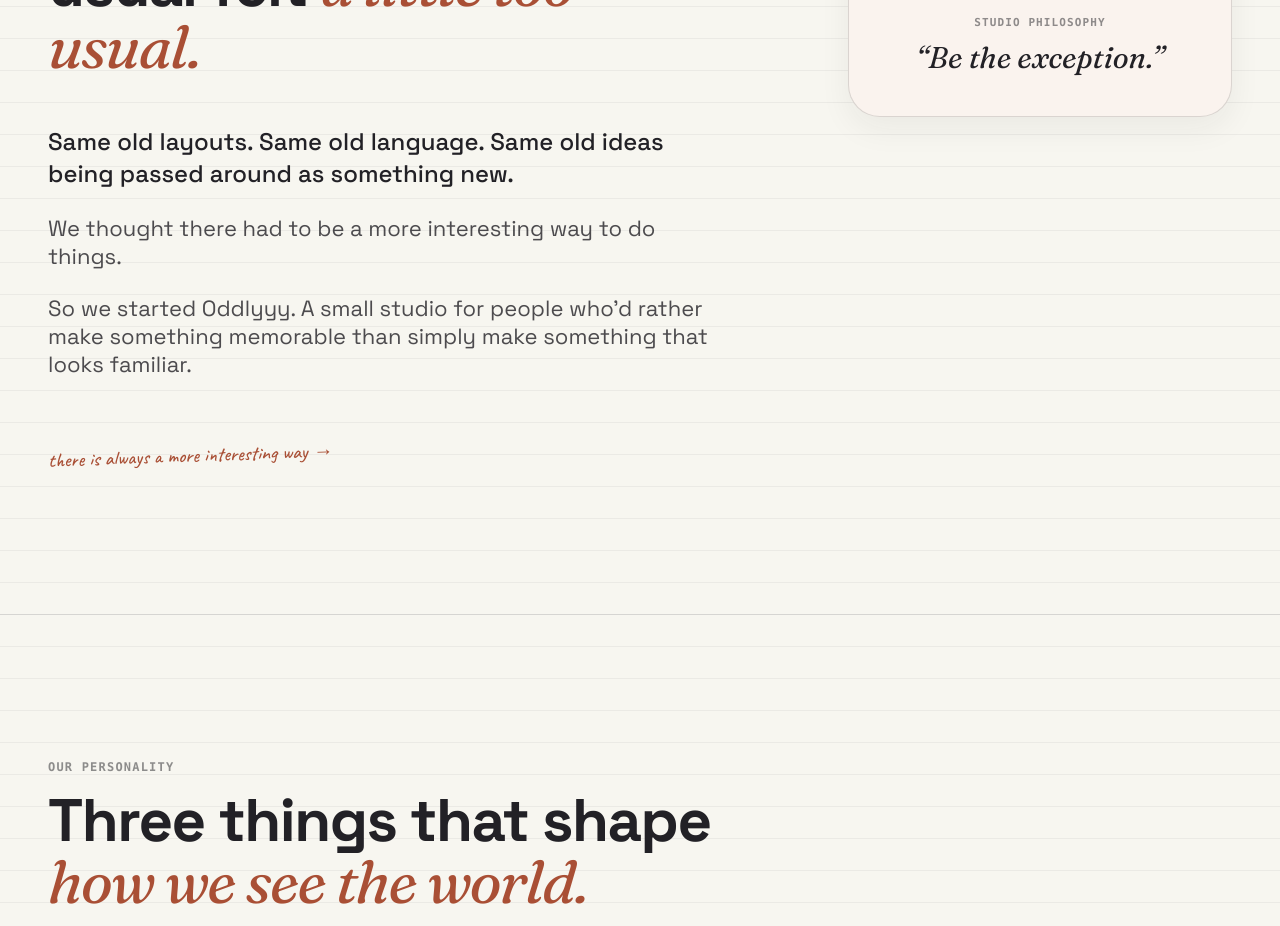
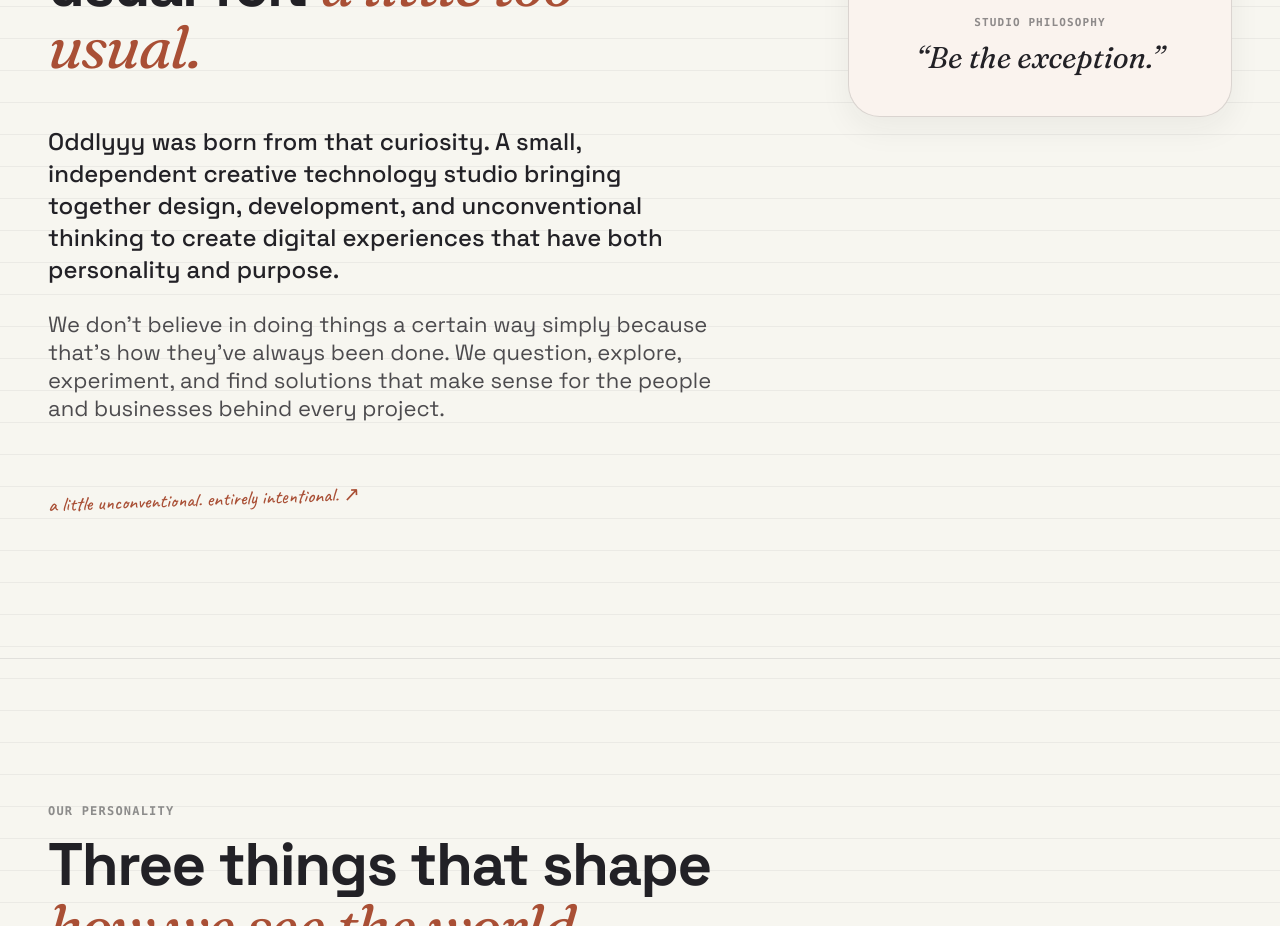
Before and after one commit to Atharva0393/Oddlyyy, a Next.js app: page /about in a window 1280 px wide. Shown: the part 1080-2006 px from the top of the page. Built offline with nearby package versions, Linux system fonts and the light colour scheme; a web font is replaced by a local one.

Commit message:
Update About page Our Origin narrative copy and annotation

```diff
--- a/src/components/sections/about/AboutWhyWeStarted.tsx
+++ b/src/components/sections/about/AboutWhyWeStarted.tsx
@@ -32,23 +32,19 @@ export const AboutWhyWeStarted: React.FC = () => {
 
             {/* Generously Spaced Narrative */}
             <div className="space-y-6 text-lg sm:text-xl md:text-[22px] text-ink/80 leading-relaxed font-primary font-normal max-w-2xl">
-              <p className="text-xl sm:text-2xl font-medium text-ink leading-snug">
-                Same old layouts. Same old language. Same old ideas being passed around as something new.
+              <p className="text-xl sm:text-2xl font-medium text-ink leading-relaxed">
+                Oddlyyy was born from that curiosity. A small, independent creative technology studio bringing together design, development, and unconventional thinking to create digital experiences that have both personality and purpose.
               </p>
 
               <p>
-                We thought there had to be a more interesting way to do things.
-              </p>
-
-              <p>
-                So we started Oddlyyy. A small studio for people who&apos;d rather make something memorable than simply make something that looks familiar.
+                We don&apos;t believe in doing things a certain way simply because that&apos;s how they&apos;ve always been done. We question, explore, experiment, and find solutions that make sense for the people and businesses behind every project.
               </p>
             </div>
 
             {/* Subtle Handwritten Annotation */}
             <div className="pt-4 flex items-center gap-3">
-              <HandwrittenNote direction="right" color="terracotta" className="text-lg sm:text-xl">
-                there is always a more interesting way
+              <HandwrittenNote direction="none" color="terracotta" className="text-xl sm:text-2xl">
+                a little unconventional. entirely intentional. ↗
               </HandwrittenNote>
             </div>
           </div>
```
